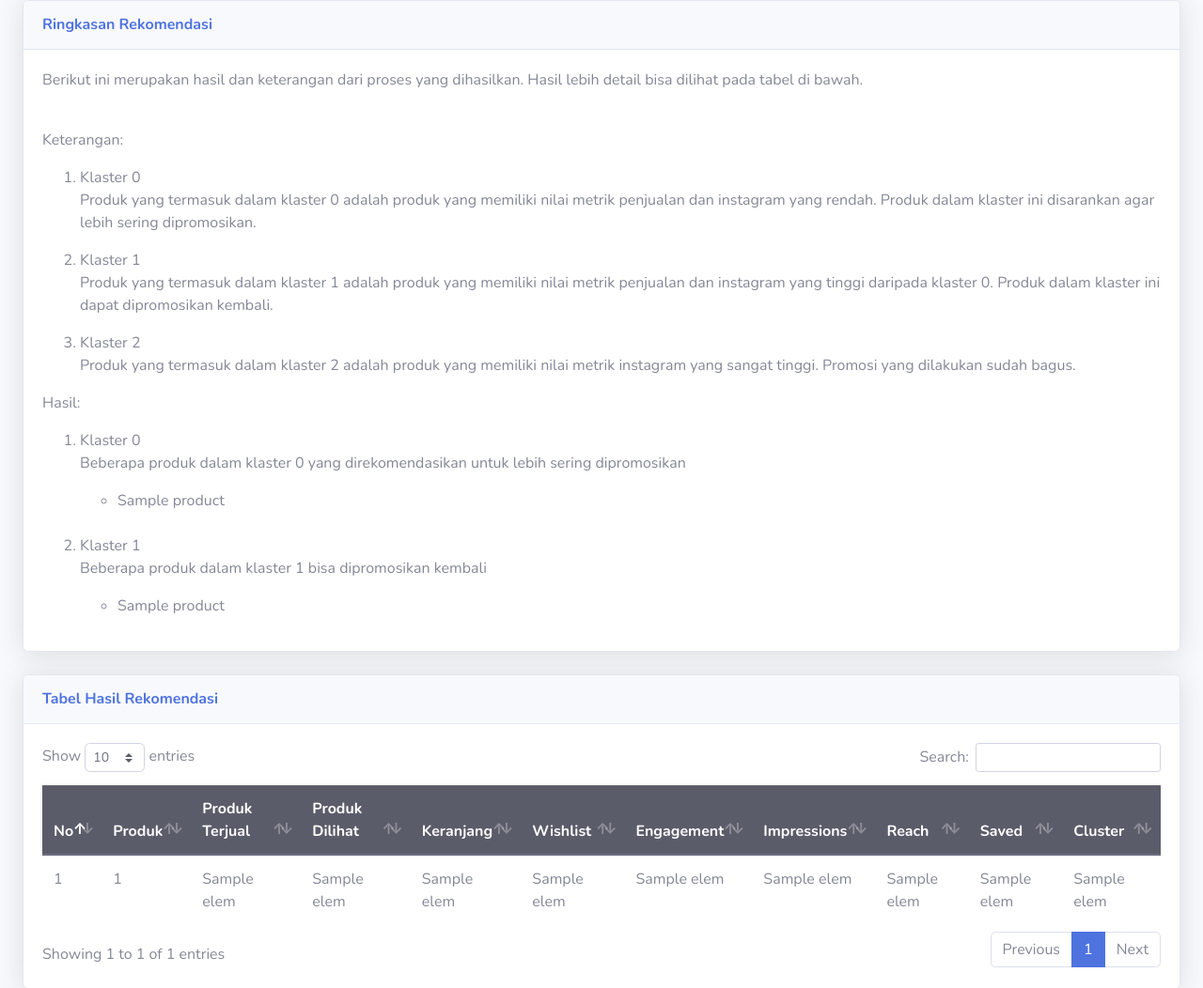
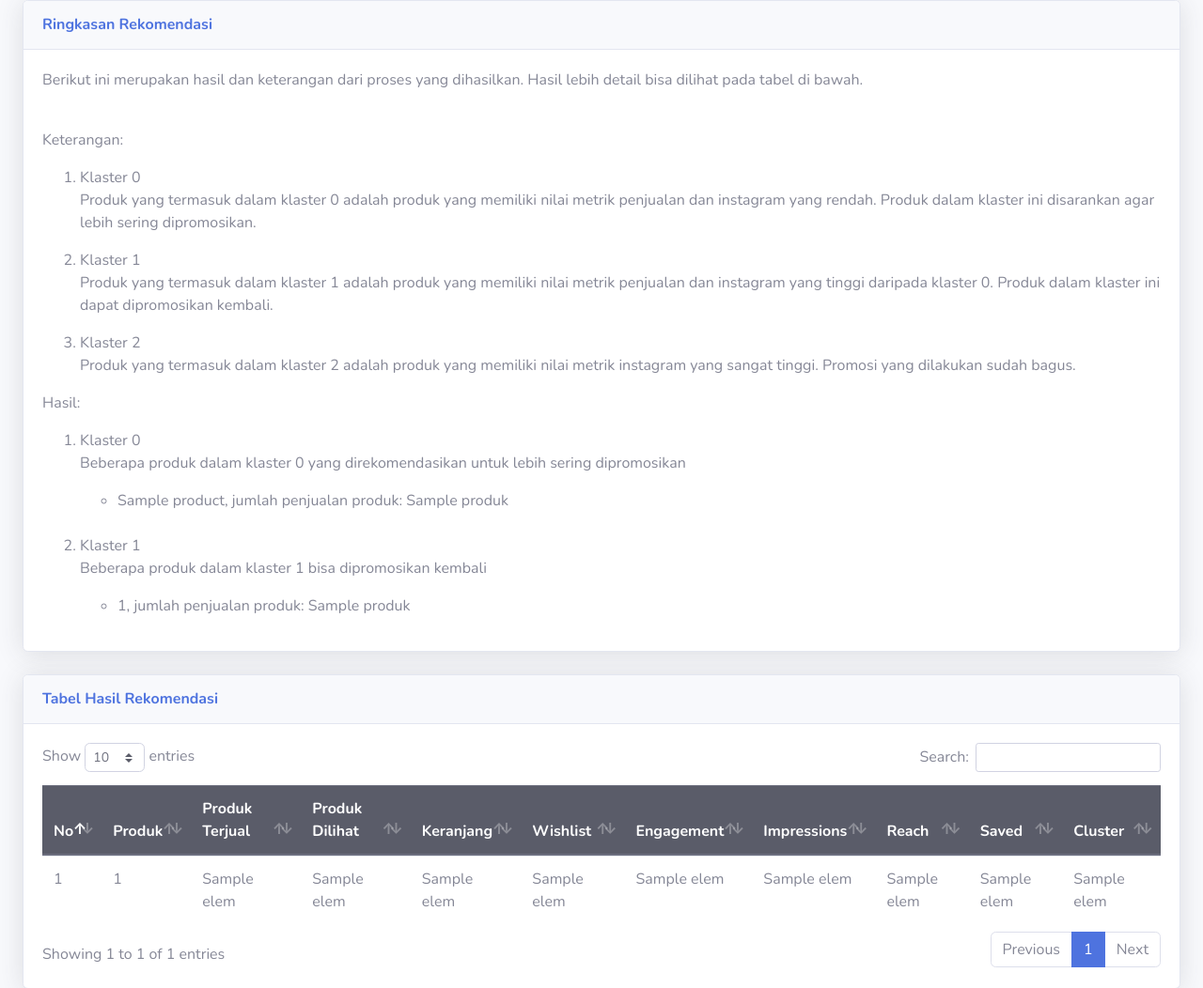
Before and after one commit to SokKanaTorajd/dev-wijatama, a Flask app: template app/templates/results.html in a window 1280 px wide. Shown: the top 1052 px of the page at 94% size. Run offline with Flask 2, Linux system fonts and the light colour scheme; the template is opened without the code that fills it: most values are stand-ins (such as "Sample title", 1, 10 or a date in 2020); parts of the project's set-up code (start-up, migrations or seed data) failed here and were passed over; some libraries are stand-ins or nearby versions.

Commit message:
add produk_terjual

```diff
--- a/app/__init__.py
+++ b/app/__init__.py
@@ -232,10 +232,10 @@ def output_clustering():
     results = pd.read_excel(contents)
     data = results.values.tolist()
     filtered_cluster_0 = results[results['cluster']==0]
-    products_0 = filtered_cluster_0.sort_values(by=['produk_terjual', 'engagement'], ascending=True).head()['produk']
+    products_0 = filtered_cluster_0.sort_values(by=['produk_terjual', 'engagement'], ascending=True).head()['produk', 'produk_terjual']
 
     filtered_cluster_1 = results[results['cluster']==1]
-    products_1 = filtered_cluster_1.sort_values(by=['produk_terjual', 'engagement'], ascending=True).head()['produk']
+    products_1 = filtered_cluster_1.sort_values(by=['produk_terjual', 'engagement'], ascending=True).head()['produk', 'produk_terjual']
 
     # page, per_page, offset = get_page_args(page_parameter='page',
     #                                        per_page_parameter='per_page')
--- a/app/templates/results.html
+++ b/app/templates/results.html
@@ -29,7 +29,7 @@
                 <p>Beberapa produk dalam klaster 0 yang direkomendasikan untuk lebih sering dipromosikan</p>
                 <ul>
                     {% for product in products_0 %}
-                        <li>{{ product }}</li>
+                        <li>{{ product }}, jumlah penjualan produk: {{ produk[1] }}</li>
                     {% endfor %}
                 </ul>
                 <br>
@@ -37,7 +37,7 @@
                 <p>Beberapa produk dalam klaster 1 bisa dipromosikan kembali</p>
                 <ul>
                     {% for product in products_1 %}
-                        <li>{{ product }}</li>
+                        <li>{{ product[0] }}, jumlah penjualan produk: {{ produk[1] }}</li>
                     {% endfor %}
                 </ul>
             </ol>
```
